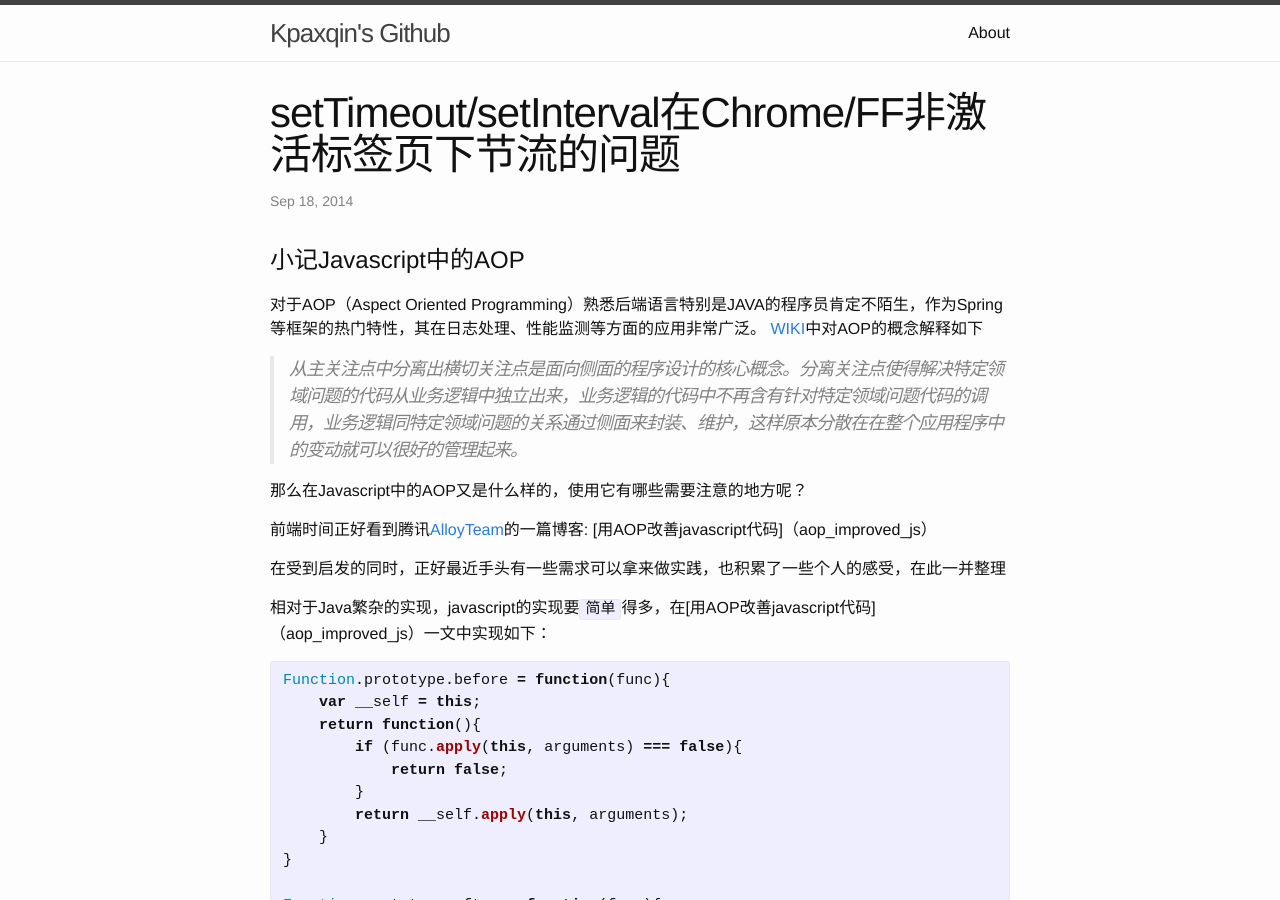
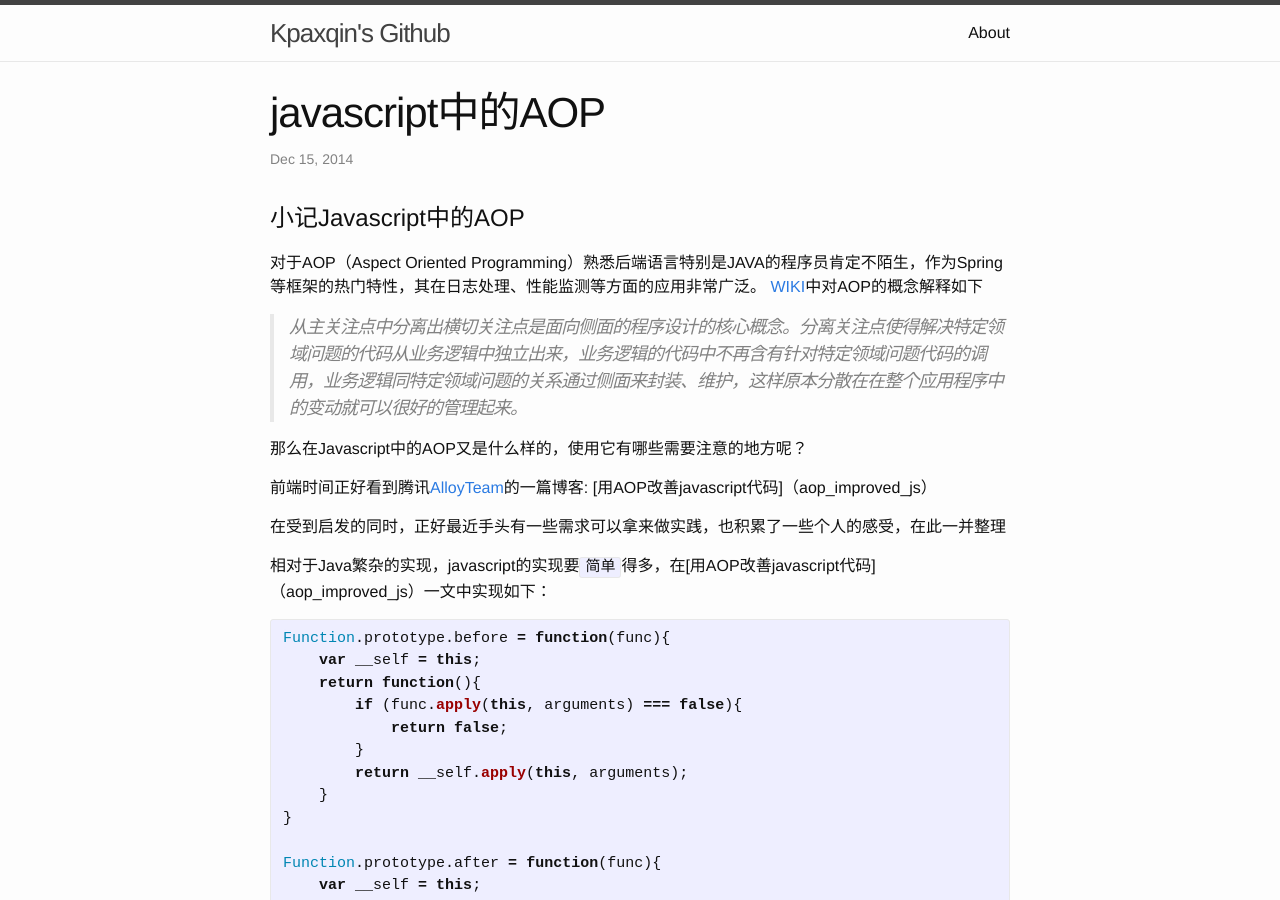
Before and after one commit to kpaxqin/kpaxqin.github.io, a Jekyll site: the page built from _posts/2014-12-15-aop-in-javascript.markdown, in a window 1280 px wide and 900 px high. Built offline with Jekyll 4.4.1, drawn with Linux system fonts in a browser that asks for light colours.

Commit message:
edit title and time

```diff
--- a/_posts/2014-12-15-aop-in-javascript.markdown
+++ b/_posts/2014-12-15-aop-in-javascript.markdown
@@ -1,7 +1,7 @@
 ---
 layout: post
-title:  "setTimeout/setInterval在Chrome/FF非激活标签页下节流的问题"
-date:   2014-09-18 14:12:12
+title:  "javascript中的AOP"
+date:   2014-12-15 14:12:12
 categories: bugs&issues
 ---
 
```
